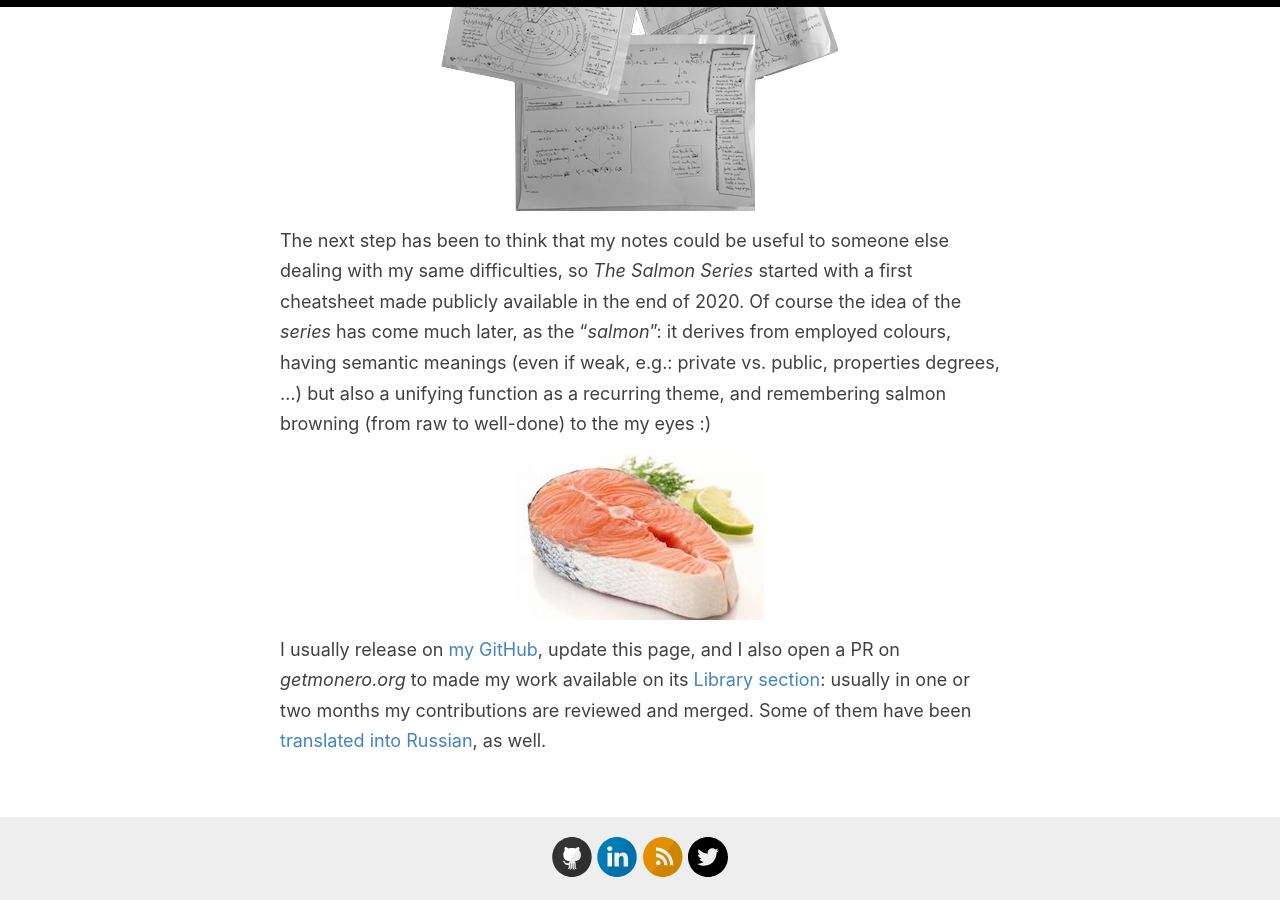
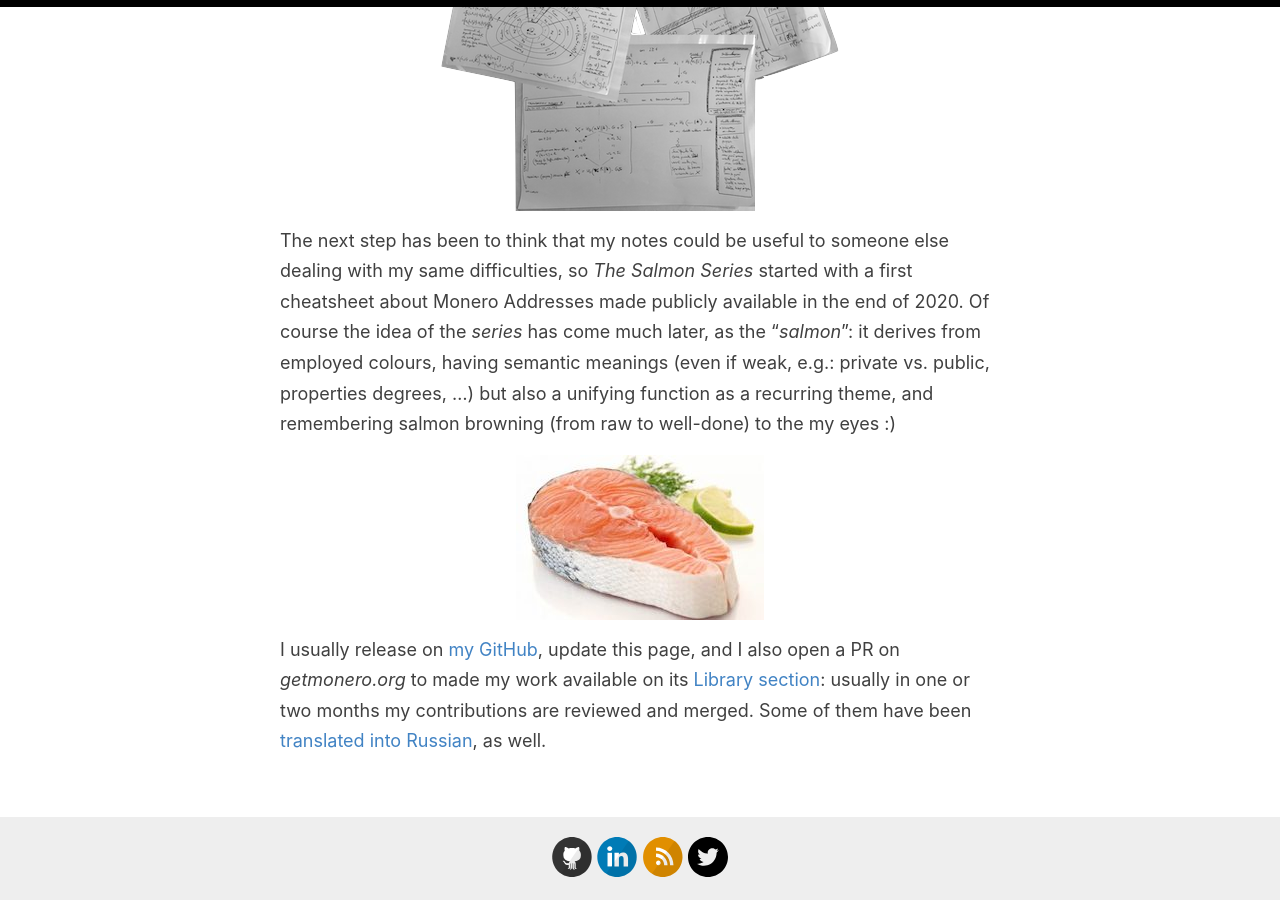
Before and after one commit to baro77/baro77.github.io, a Jekyll site: the page built from _pages/tss.md, in a window 1280 px wide and 900 px high, scrolled down 2107 px. Built offline with Jekyll 4.4.1, drawn with Linux system fonts in a browser that asks for light colours.

Commit message:
tss edit

```diff
--- a/_pages/tss.md
+++ b/_pages/tss.md
@@ -27,7 +27,7 @@ Soon I perceived an understandable lack of uniformity in offered documentation (
 
 ![handnotes](/images/tsshandnotes.png)
 
-The next step has been to think that my notes could be useful to someone else dealing with my same difficulties, so _The Salmon Series_ started with a first cheatsheet made publicly available in the end of 2020. Of course the idea of the _series_ has come much later, as the "_salmon_": it derives from employed colours, having semantic meanings (even if weak, e.g.: private vs. public, properties degrees, ...) but also a unifying function as a recurring theme, and remembering salmon browning (from raw to well-done) to the my eyes :)
+The next step has been to think that my notes could be useful to someone else dealing with my same difficulties, so _The Salmon Series_ started with a first cheatsheet about Monero Addresses made publicly available in the end of 2020. Of course the idea of the _series_ has come much later, as the "_salmon_": it derives from employed colours, having semantic meanings (even if weak, e.g.: private vs. public, properties degrees, ...) but also a unifying function as a recurring theme, and remembering salmon browning (from raw to well-done) to the my eyes :)
 
 ![real salmon slice](/images/salmone_1-e1531912169902.jpg)
 
```
